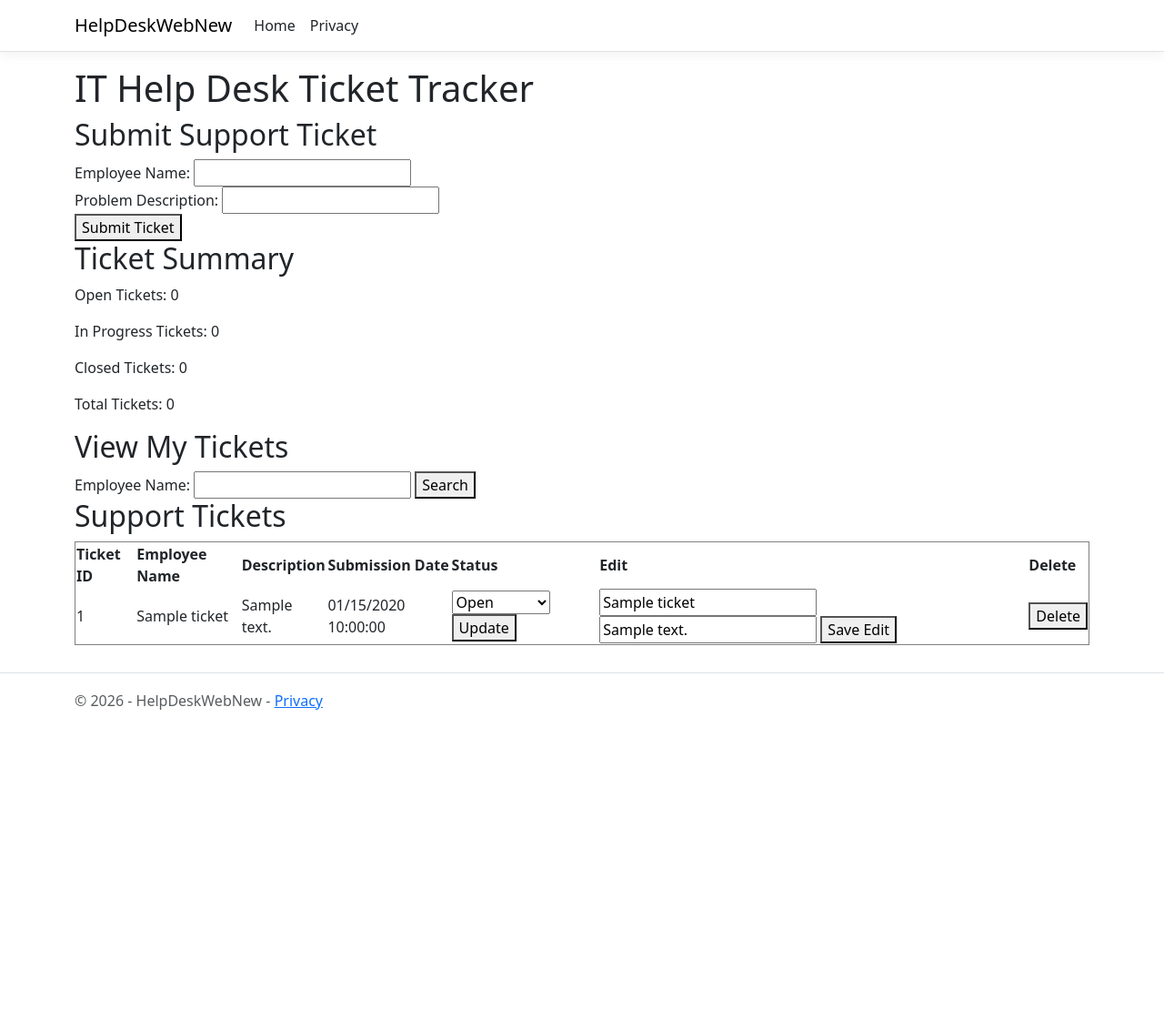
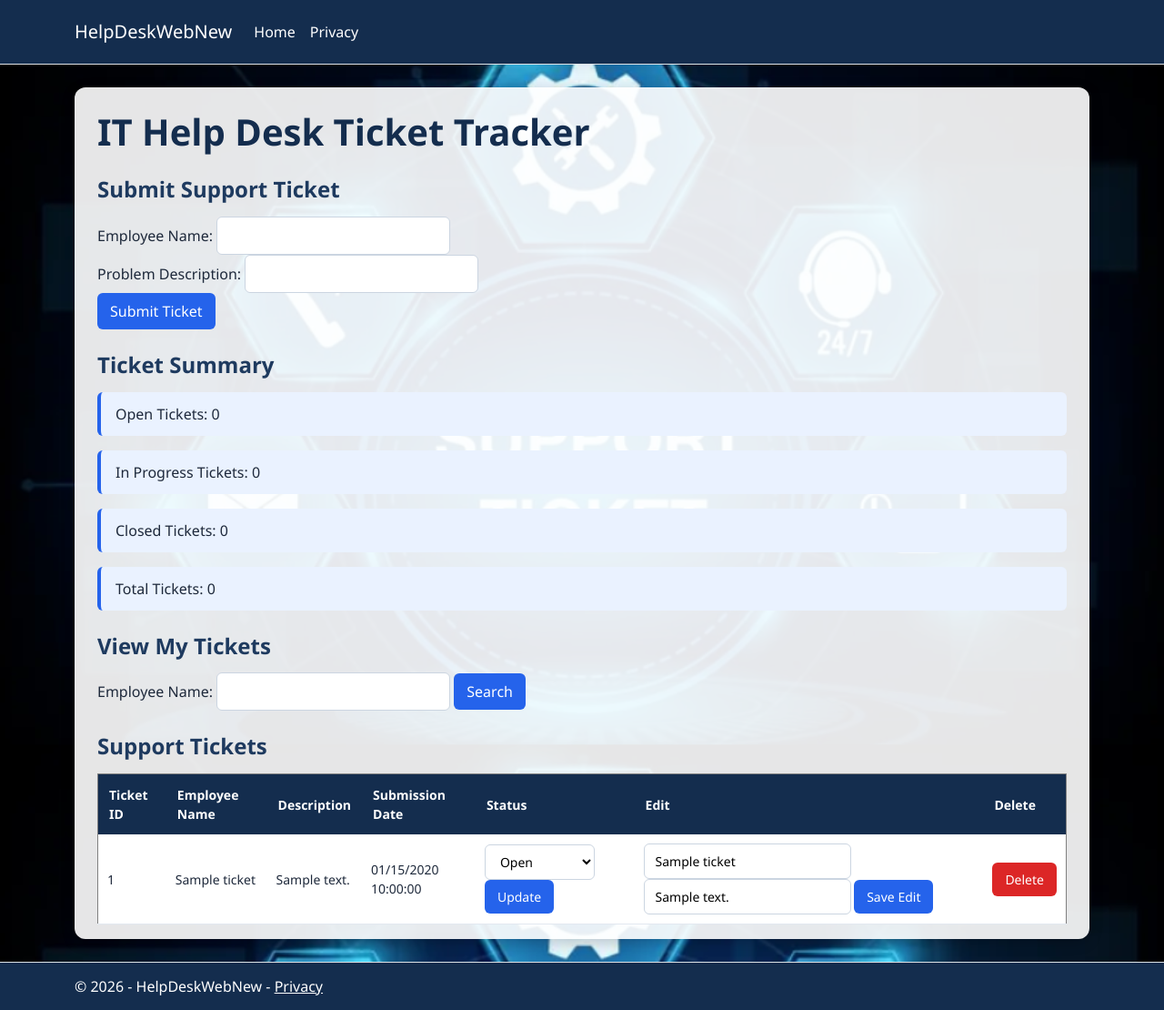
Before and after one commit to Shafi-coder-glitch/IT-Help-Desk-Ticket-Tracker, an ASP.NET Core app: page / in a window 1280 px wide. Shown: the whole page at 91% size. Before the commit the page ends 780 px from the top, so only its background shows below. Run offline with ASP.NET Core 8, Linux system fonts and the light colour scheme; tables that the repository leaves empty hold one stand-in row (values such as "Sample post"); style sheets or scripts are compiled from the project's sources.

Commit message:
Improve application design and add background image

```diff
--- a/HelpDeskWebNew/wwwroot/css/site.css
+++ b/HelpDeskWebNew/wwwroot/css/site.css
@@ -1,31 +1,154 @@
 html {
-  font-size: 14px;
-}
-
-@media (min-width: 768px) {
-  html {
     font-size: 16px;
-  }
-}
-
-.btn:focus, .btn:active:focus, .btn-link.nav-link:focus, .form-control:focus, .form-check-input:focus {
-  box-shadow: 0 0 0 0.1rem white, 0 0 0 0.25rem #258cfb;
-}
-
-html {
-  position: relative;
-  min-height: 100%;
+    min-height: 100%;
 }
 
 body {
-  margin-bottom: 60px;
+    margin: 0;
+    background-color: #f1f5f9;
+    background-image: url('/background.png');
+    background-size: cover;
+    background-position: center;
+    background-repeat: no-repeat;
+    background-attachment: fixed;
+    color: #1e293b;
+    font-family: "Segoe UI", Arial, sans-serif;
 }
 
-.form-floating > .form-control-plaintext::placeholder, .form-floating > .form-control::placeholder {
-  color: var(--bs-secondary-color);
-  text-align: end;
+/* Navigation */
+.navbar {
+    background-color: #142d4e !important;
+    padding: 15px;
 }
 
-.form-floating > .form-control-plaintext:focus::placeholder, .form-floating > .form-control:focus::placeholder {
-  text-align: start;
+.navbar-brand,
+.navbar .nav-link {
+    color: white !important;
 }
+
+/* Main content */
+main {
+    background-color: rgba(255, 255, 255, 0.90);
+    padding: 25px;
+    border-radius: 12px;
+    margin-top: 25px;
+    margin-bottom: 25px;
+    box-shadow: 0 4px 15px rgba(0, 0, 0, 0.2);
+    overflow-x: auto;
+}
+
+/* Headings */
+h1 {
+    color: #142d4e;
+    font-weight: 700;
+    margin-bottom: 25px;
+}
+
+h2 {
+    color: #1e3a5f;
+    font-size: 24px;
+    font-weight: 600;
+    margin: 25px 0 15px;
+}
+
+/* Form fields */
+label {
+    font-weight: 500;
+    margin: 8px 0;
+}
+
+input,
+select,
+textarea {
+    padding: 8px 12px;
+    border: 1px solid #cbd5e1;
+    border-radius: 6px;
+    background-color: white;
+    max-width: 100%;
+}
+
+input:focus,
+select:focus,
+textarea:focus {
+    outline: 2px solid #258cfb;
+    outline-offset: 1px;
+}
+
+/* Buttons */
+button,
+input[type="submit"] {
+    background-color: #2563eb;
+    color: white;
+    border: none;
+    border-radius: 6px;
+    padding: 8px 14px;
+    cursor: pointer;
+}
+
+button:hover,
+input[type="submit"]:hover {
+    background-color: #1d4ed8;
+}
+
+/* Support tickets table */
+table {
+    width: 100%;
+    border-collapse: collapse;
+    background-color: white;
+    font-size: 14px;
+}
+
+th {
+    background-color: #142d4e;
+    color: white;
+    padding: 12px;
+    text-align: left;
+}
+
+td {
+    padding: 10px;
+    border-bottom: 1px solid #e2e8f0;
+}
+
+tbody tr:nth-child(even) {
+    background-color: #f8fafc;
+}
+
+tbody tr:hover {
+    background-color: #eaf2ff;
+}
+
+td button {
+    white-space: nowrap;
+}
+
+/* Delete button */
+td:last-child button,
+td:last-child input[type="submit"] {
+    background-color: #dc2626;
+}
+
+td:last-child button:hover {
+    background-color: #b91c1c;
+}
+
+/* Ticket summary */
+main > p {
+    background-color: #eaf2ff;
+    padding: 12px 16px;
+    border-left: 4px solid #2563eb;
+    border-radius: 6px;
+}
+
+/* Footer */
+footer.footer {
+    position: static !important;
+    background-color: #142d4e;
+    color: white !important;
+    padding: 15px;
+    line-height: normal !important;
+}
+
+footer a {
+    color: white;
+}
```
Also changed, not shown: HelpDeskWebNew/wwwroot/background.png (added).
